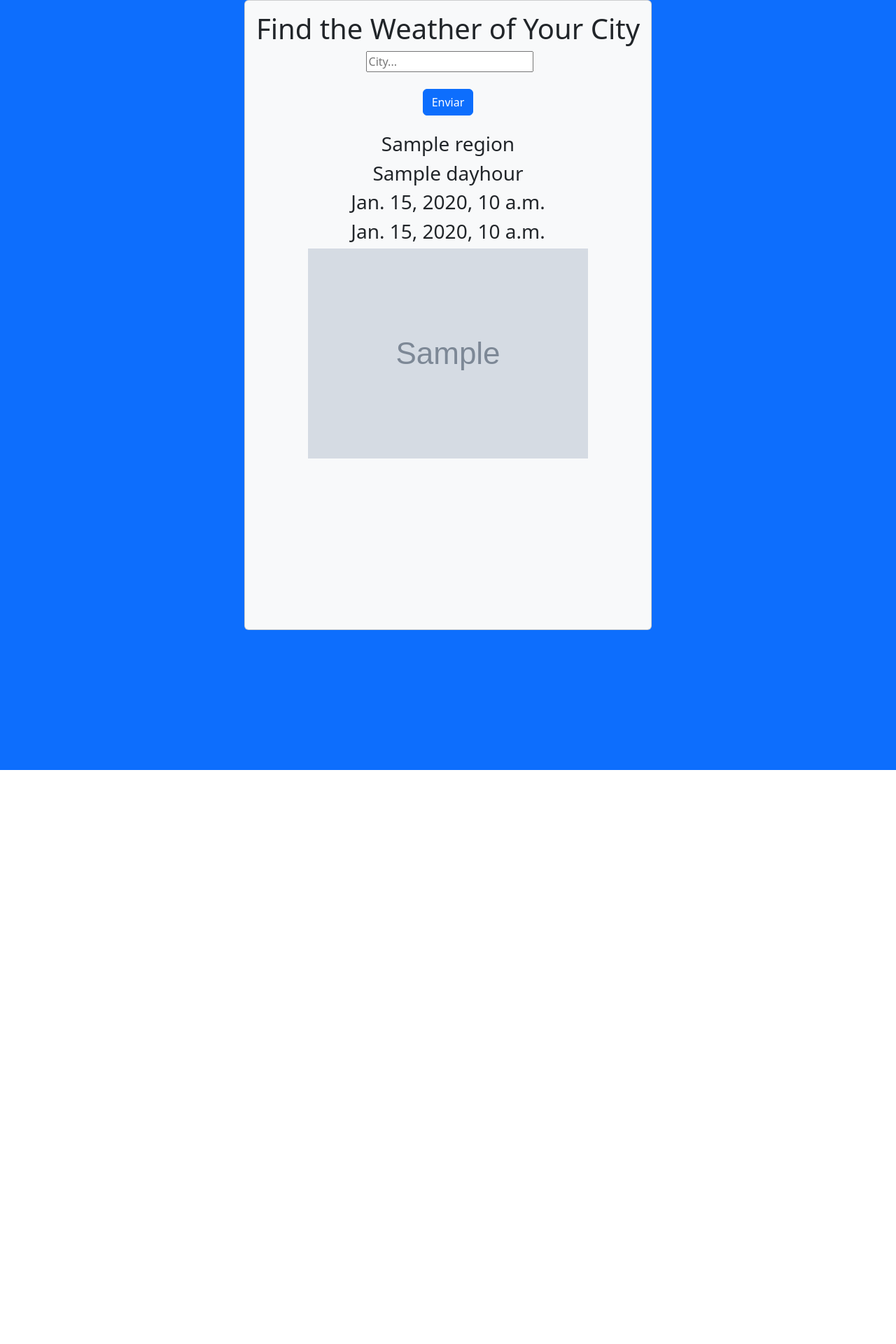
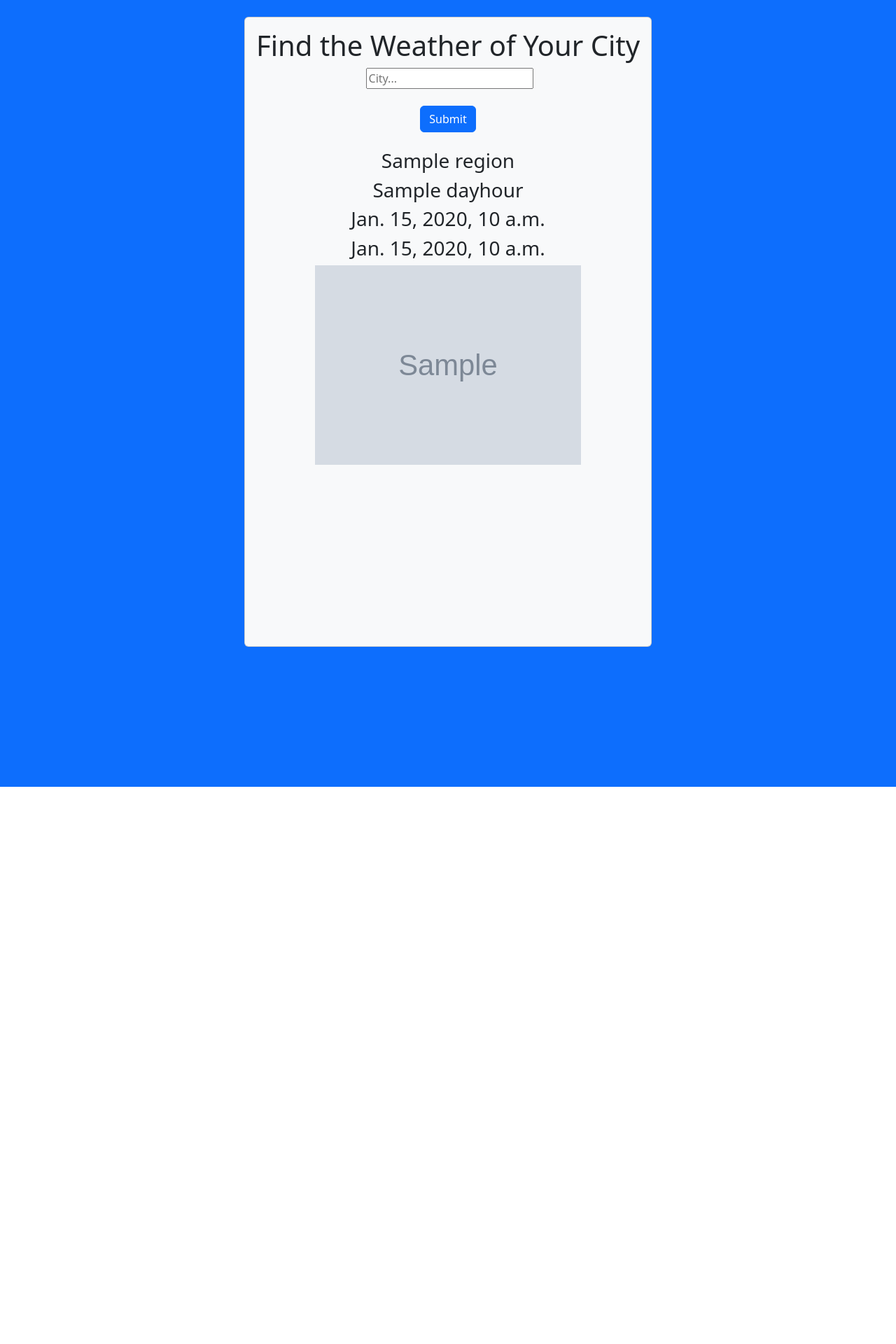
Before and after one commit to matheusmiguelsa/weather_app_django, a Django app: template core/templates/core/home.html in a window 1280 px wide. Shown: the top 1920 px of the page at 70% size. Run offline with Django 3.2, Linux system fonts and the light colour scheme; the template is opened without the code that fills it: most values are stand-ins (such as "Sample title", 1, 10 or a date in 2020); grey boxes marked "Sample" are stand-in pictures.

Commit message:
style: fix style of page

```diff
--- a/core/templates/core/home.html
+++ b/core/templates/core/home.html
@@ -11,8 +11,8 @@
     <style>
         .carousel-inner {
             max-width: 500px !important;
-            max-width: 400px !important;
-            min-height: 400px !important;
+            max-width: 380px !important;
+            min-height: 380px !important;
             min-height: 35000px !important;
 
         }
@@ -35,7 +35,7 @@
 <body>
     <div class="d-flex align-items-center flex-column container-fluid bg-primary main">
 
-        <div class="card d-flex align-items-center flex-column secondary bg-light">
+        <div class="card d-flex align-items-center flex-column secondary bg-light mt-4">
             <div class="card-body d-flex align-items-center flex-column">
                 <h1>Find the Weather of Your City</h1>
                 {% csrf_token %}
@@ -44,12 +44,12 @@
                         <label for="city"></label>
                         <input type="text" id="city" value="{{ request.GET.city }}" placeholder="City..." name="city" />
                     </div>
-                    <input class="btn btn-primary m-4" type="submit" value="Enviar"></input>
+                    <input class="btn btn-primary m-4" type="submit" value="Submit"></input>
                 </form>
                 {% if result %}
                 <h3>{{ result.region }}</h3>
                 <h3>{{ result.dayhour }}</h3>
-                <h3>{{ result.temp_now }}</h3>
+                <h3 class="text-center">{{ result.temp_now }}</h3>
                 <h3>{{ result.weather_now }}</h3>
 
 
```
